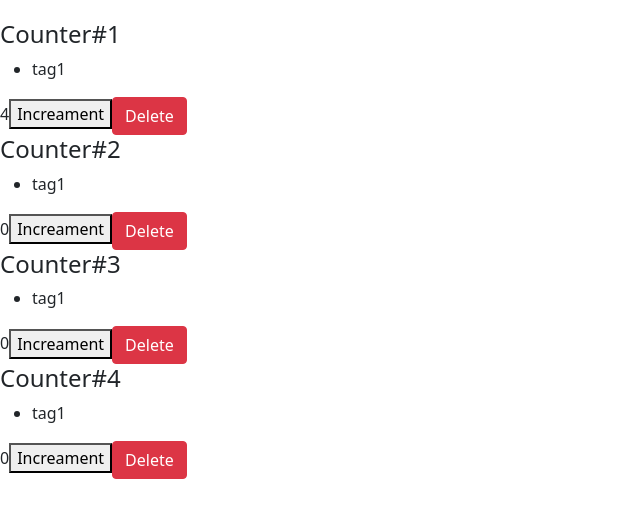
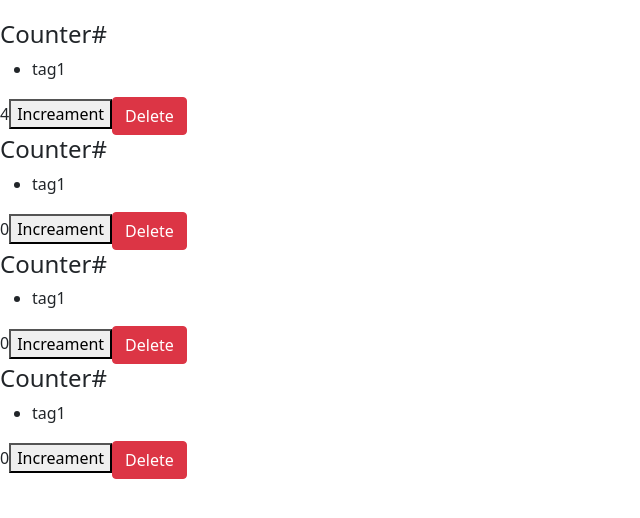
Before and after one commit to hassan1344/react-demo, a React (Create React App) app: page / in a window 1280 px wide. Shown: the top 518 px of the page, without its empty margins (0-640 px from the left). Built offline with nearby package versions, Linux system fonts and the light colour scheme.

Commit message:
updating the state (for delete), modifying the render method in Counters.jsx

```diff
--- a/src/component/counter.jsx
+++ b/src/component/counter.jsx
@@ -2,7 +2,7 @@ import React, { Component } from "react";
 
 class Counter extends Component {
   state = {
-    value: this.props.value,
+    value: this.props.counter.value,
     tags: ["tag1"],
     //imageUrl: "https://picsum.photos/200", //generates a random photo of 200 pixels
   };
@@ -31,18 +31,22 @@ class Counter extends Component {
   };
 
   render() {
-    /*console.log(this.props);*/
-    return (
+    /*console.log(this.props.id)*/ return (
       <div>
-        {this.props.children}
+        <h4>Counter#{this.props.id}</h4>
         {this.state.tags.length === 0 && "Please Create a new Tag!"}
         {this.renderTags()}
         <span>{this.formatCount()}</span>
-        <button onClick={() => this.handleIncreament({ id: 1 })}>
+        <button
+          onClick={() => this.handleIncreament({ id: this.props.counter.id })}
+        >
           Increament
         </button>
 
-        <button onClick={this.props.onDelete} className="btn btn-danger">
+        <button
+          onClick={() => this.props.onDelete(this.props.counter.id)}
+          className="btn btn-danger"
+        >
           Delete
         </button>
       </div>
--- a/src/component/counters.jsx
+++ b/src/component/counters.jsx
@@ -11,9 +11,10 @@ class Counters extends Component {
     ],
   };
 
-  handleDelete() {
-    console.log("Event handler called");
-  }
+  handleDelete = (counterId) => {
+    const counters = this.state.counters.filter((c) => c.id != counterId);
+    this.setState({ counters });
+  };
 
   render() {
     return (
@@ -22,10 +23,8 @@ class Counters extends Component {
           <Counter
             key={counter.id}
             onDelete={this.handleDelete}
-            value={counter.value}
-          >
-            <h4>Counter#{counter.id}</h4>
-          </Counter>
+            counter={counter}
+          ></Counter>
         ))}
       </div>
     );
```
